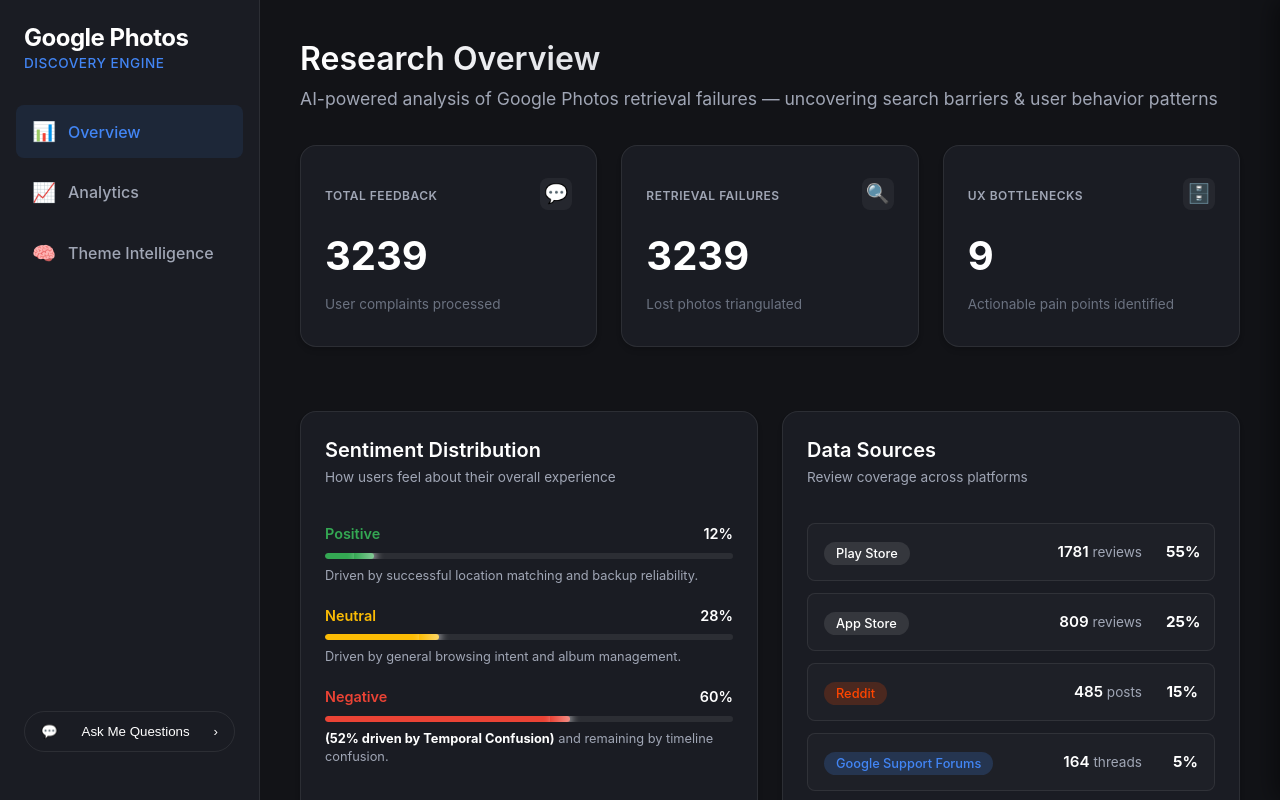
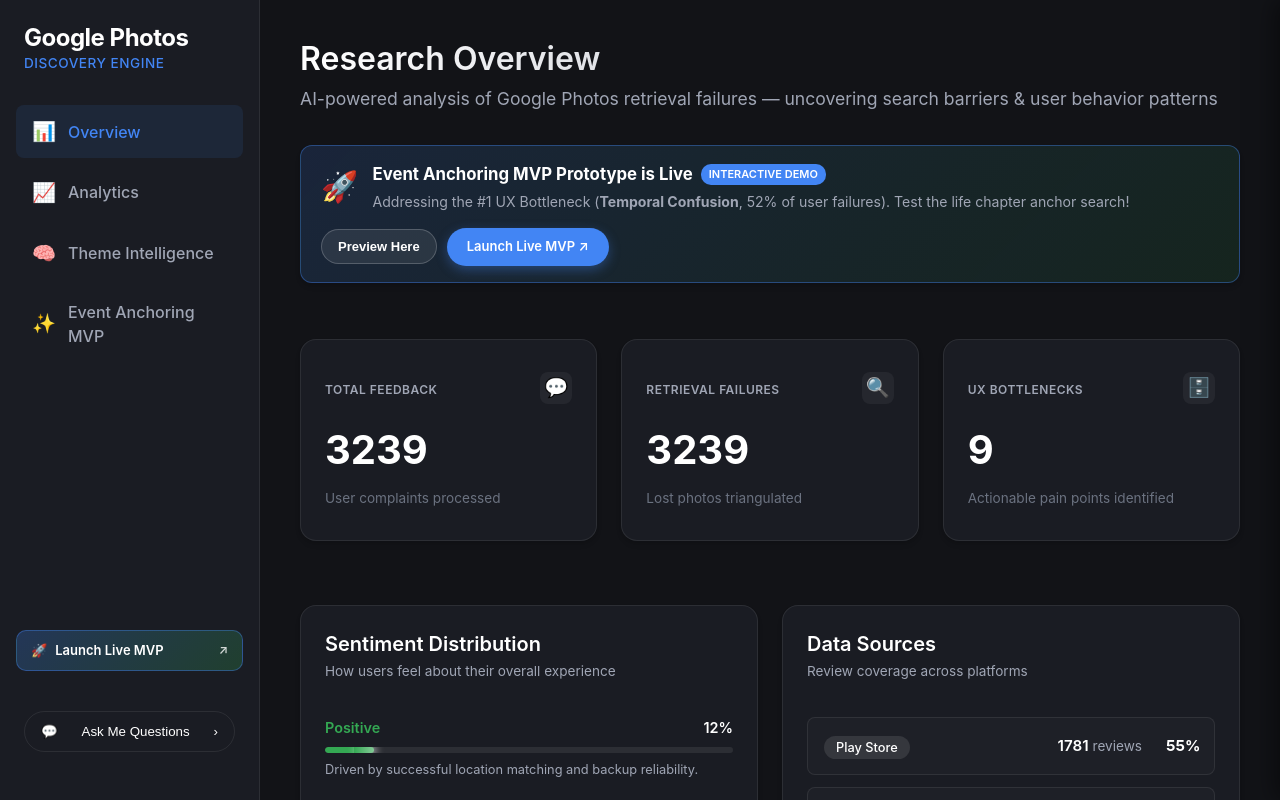
Before and after one commit to Aparana-tech/Google-photos-Project, a React (Vite) app in the folder frontend/: page / in a window 1280 px wide. Shown: the top 800 px of the page. Built offline with nearby package versions, Linux system fonts and the light colour scheme.

Commit message:
Add prominent MVP links in sidebar navigation and top-of-page dashboard banner

```diff
--- a/frontend/src/App.jsx
+++ b/frontend/src/App.jsx
@@ -40,7 +40,42 @@
             <span className="nav-icon">🧠</span>
             Theme Intelligence
           </li>
+          <li
+            className={`nav-item ${currentView === 'mvp' ? 'active' : ''}`}
+            onClick={() => setCurrentView('mvp')}
+          >
+            <span className="nav-icon">✨</span>
+            Event Anchoring MVP
+          </li>
         </ul>
+
+        {/* Dedicated Quick Launch button for MVP */}
+        <div style={{ padding: '0 16px 16px' }}>
+          <a
+            href="https://google-photos-feature-mvp-production.up.railway.app/"
+            target="_blank"
+            rel="noopener noreferrer"
+            style={{
+              display: 'flex',
+              alignItems: 'center',
+              justifyContent: 'space-between',
+              padding: '10px 14px',
+              borderRadius: '10px',
+              background: 'linear-gradient(135deg, rgba(66, 133, 244, 0.25) 0%, rgba(52, 168, 83, 0.25) 100%)',
+              border: '1px solid rgba(66, 133, 244, 0.4)',
+              color: '#ffffff',
+              textDecoration: 'none',
+              fontSize: '13px',
+              fontWeight: '600'
+            }}
+          >
+            <span style={{ display: 'flex', alignItems: 'center', gap: '8px' }}>
+              <span>🚀</span>
+              <span>Launch Live MVP</span>
+            </span>
+            <span style={{ fontSize: '12px', opacity: 0.8 }}>↗</span>
+          </a>
+        </div>
 
         <div className="ask-btn-container">
           <button className="ask-btn" onClick={() => setIsChatOpen(true)}>
@@ -53,9 +88,49 @@
 
       {/* Main Content Area */}
       <main className="main-content">
-        {currentView === 'overview' && <Dashboard />}
+        {currentView === 'overview' && <Dashboard onOpenMvp={() => setCurrentView('mvp')} />}
         {currentView === 'analytics' && <Analytics />}
         {currentView === 'theme_intelligence' && <ThemeIntelligence />}
+        {currentView === 'mvp' && (
+          <div style={{ height: 'calc(100vh - 48px)', display: 'flex', flexDirection: 'column', padding: '0 8px' }}>
+            <div style={{ display: 'flex', justifyContent: 'space-between', alignItems: 'center', marginBottom: '16px', flexWrap: 'wrap', gap: '12px' }}>
+              <div>
+                <h2 style={{ margin: 0, color: 'var(--text-primary)', fontSize: '1.5rem' }}>✨ Event Anchoring MVP Prototype</h2>
+                <p style={{ margin: '4px 0 0 0', color: 'var(--text-secondary)', fontSize: '13px' }}>
+                  Interactive prototype addressing the #1 retrieval failure mode (Temporal Confusion)
+                </p>
+              </div>
+              <a
+                href="https://google-photos-feature-mvp-production.up.railway.app/"
+                target="_blank"
+                rel="noopener noreferrer"
+                style={{
+                  background: 'var(--google-blue)',
+                  color: '#ffffff',
+                  padding: '8px 18px',
+                  borderRadius: '20px',
+                  textDecoration: 'none',
+                  fontWeight: '600',
+                  fontSize: '13px',
+                  display: 'inline-flex',
+                  alignItems: 'center',
+                  gap: '6px',
+                  boxShadow: '0 2px 8px rgba(66, 133, 244, 0.3)'
+                }}
+              >
+                <span>Open in Full Browser Window</span>
+                <span>↗</span>
+              </a>
+            </div>
+            <div style={{ flex: 1, borderRadius: '12px', overflow: 'hidden', border: '1px solid var(--border-color)', background: '#1e1e1e', minHeight: '650px' }}>
+              <iframe
+                src="https://google-photos-feature-mvp-production.up.railway.app/"
+                title="Google Photos Event Anchoring MVP"
+                style={{ width: '100%', height: '100%', border: 'none' }}
+              />
+            </div>
+          </div>
+        )}
       </main>
 
       <Chatbot isOpen={isChatOpen} onClose={() => setIsChatOpen(false)} />
--- a/frontend/src/views/Dashboard.jsx
+++ b/frontend/src/views/Dashboard.jsx
@@ -6,7 +6,7 @@
 import DataSources from '../components/DataSources';
 import matrixJson from '../data/matrix.json';
 
-const Dashboard = () => {
+const Dashboard = ({ onOpenMvp }) => {
   const [matrixData, setMatrixData] = useState([]);
   const [loading, setLoading] = useState(true);
   const [error, setError] = useState(null);
@@ -38,6 +38,80 @@
       <div className="dashboard-header">
         <h2>Research Overview</h2>
         <p>AI-powered analysis of Google Photos retrieval failures — uncovering search barriers & user behavior patterns</p>
+      </div>
+
+      {/* Prominent Top Banner for the Deployed MVP */}
+      <div className="panel" style={{
+        background: 'linear-gradient(135deg, rgba(66, 133, 244, 0.16) 0%, rgba(52, 168, 83, 0.12) 100%)',
+        border: '1px solid rgba(66, 133, 244, 0.4)',
+        borderRadius: '12px',
+        padding: '16px 20px',
+        marginBottom: '24px',
+        display: 'flex',
+        alignItems: 'center',
+        justifyContent: 'space-between',
+        flexWrap: 'wrap',
+        gap: '16px'
+      }}>
+        <div style={{ display: 'flex', alignItems: 'center', gap: '14px' }}>
+          <div style={{ fontSize: '30px' }}>🚀</div>
+          <div>
+            <div style={{ color: 'var(--text-primary)', fontWeight: '700', fontSize: '1.05rem', display: 'flex', alignItems: 'center', gap: '8px' }}>
+              <span>Event Anchoring MVP Prototype is Live</span>
+              <span style={{ fontSize: '11px', background: 'var(--google-blue)', color: '#ffffff', padding: '2px 8px', borderRadius: '10px', fontWeight: '600' }}>
+                INTERACTIVE DEMO
+              </span>
+            </div>
+            <div style={{ color: 'var(--text-secondary)', fontSize: '0.88rem', marginTop: '4px' }}>
+              Addressing the #1 UX Bottleneck (<strong>Temporal Confusion</strong>, 52% of user failures). Test the life chapter anchor search!
+            </div>
+          </div>
+        </div>
+        <div style={{ display: 'flex', gap: '10px', alignItems: 'center', flexWrap: 'wrap' }}>
+          {onOpenMvp && (
+            <button
+              onClick={onOpenMvp}
+              style={{
+                background: 'rgba(255, 255, 255, 0.08)',
+                color: 'var(--text-primary)',
+                border: '1px solid rgba(255, 255, 255, 0.2)',
+                padding: '9px 16px',
+                borderRadius: '20px',
+                cursor: 'pointer',
+                fontWeight: '600',
+                fontSize: '13px',
+                transition: 'all 0.2s ease'
+              }}
+              onMouseOver={(e) => e.currentTarget.style.backgroundColor = 'rgba(255, 255, 255, 0.15)'}
+              onMouseOut={(e) => e.currentTarget.style.backgroundColor = 'rgba(255, 255, 255, 0.08)'}
+            >
+              Preview Here
+            </button>
+          )}
+          <a
+            href="https://google-photos-feature-mvp-production.up.railway.app/"
+            target="_blank"
+            rel="noopener noreferrer"
+            style={{
+              background: 'var(--google-blue)',
+              color: '#ffffff',
+              padding: '9px 20px',
+              borderRadius: '20px',
+              textDecoration: 'none',
+              fontWeight: '600',
+              fontSize: '13px',
+              display: 'inline-flex',
+              alignItems: 'center',
+              gap: '6px',
+              boxShadow: '0 4px 12px rgba(66, 133, 244, 0.35)',
+              transition: 'transform 0.2s'
+            }}
+            onMouseOver={(e) => e.currentTarget.style.transform = 'scale(1.04)'}
+            onMouseOut={(e) => e.currentTarget.style.transform = 'scale(1)'}
+          >
+            <span>Launch Live MVP ↗</span>
+          </a>
+        </div>
       </div>
 
       <div className="stats-grid">
```
